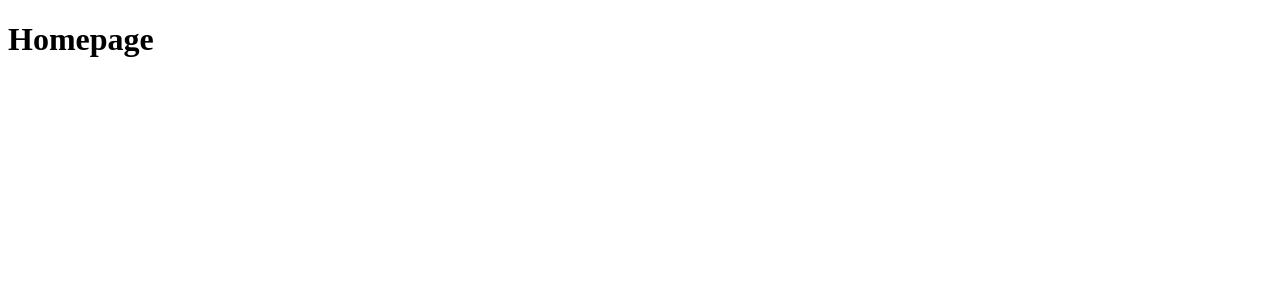
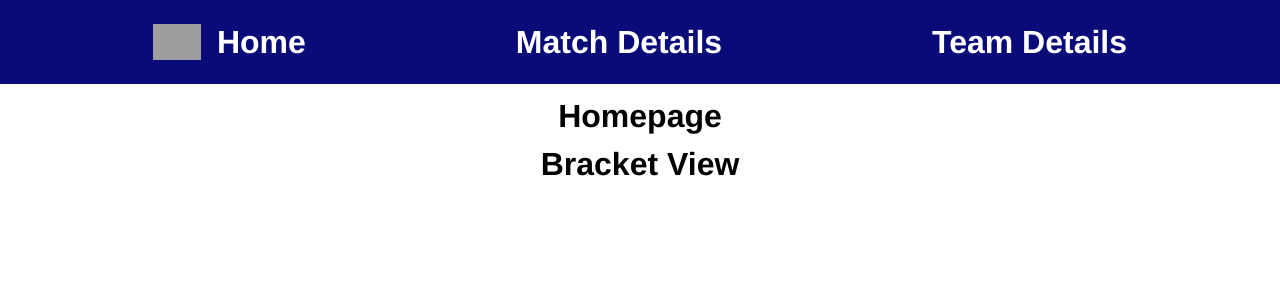
Before and after one commit to niyakopcheva/football-tournament-website, a React (Vite) app: page / in a window 1280 px wide. Shown: the top 300 px of the page. Built offline with nearby package versions, Linux system fonts and the light colour scheme; grey boxes are pictures that could not be loaded.

Commit message:
Created css files, navbar component

```diff
--- /dev/null
+++ b/css/reset.css
@@ -0,0 +1,43 @@
+html, body, div, span, applet, object, iframe,
+h1, h2, h3, h4, h5, h6, p, blockquote, pre,
+a, abbr, acronym, address, big, cite, code,
+del, dfn, em, img, ins, kbd, q, s, samp,
+small, strike, strong, sub, sup, tt, var,
+b, u, i, center,
+dl, dt, dd, ol, ul, li,
+fieldset, form, label, legend,
+table, caption, tbody, tfoot, thead, tr, th, td,
+article, aside, canvas, details, embed,
+figure, figcaption, footer, header, hgroup,
+menu, nav, output, ruby, section, summary,
+time, mark, audio, video {
+	margin: 0;
+	padding: 0;
+	border: 0;
+	font-size: 100%;
+	font: inherit;
+	vertical-align: baseline;
+}
+/* HTML5 display-role reset for older browsers */
+article, aside, details, figcaption, figure,
+footer, header, hgroup, menu, nav, section {
+	display: block;
+}
+body {
+	line-height: 1;
+}
+ol, ul {
+	list-style: none;
+}
+blockquote, q {
+	quotes: none;
+}
+blockquote:before, blockquote:after,
+q:before, q:after {
+	content: '';
+	content: none;
+}
+table {
+	border-collapse: collapse;
+	border-spacing: 0;
+}
--- /dev/null
+++ b/css/styles.css
@@ -0,0 +1,38 @@
+*, body{
+    box-sizing: border-box;
+    font-family: 'Helvetica', sans-serif;
+    text-decoration: none;
+}
+
+h1 {
+    font-size: 2rem;
+    font-weight: 700;
+    margin: 1rem;
+    text-align: center;
+}
+
+.navbar {
+    background-color: rgb(10, 10, 121);
+    padding: 1.5rem 3rem;
+    position: sticky;
+    top: 0;
+}
+
+.navbar>ul{
+    display: flex;
+    justify-content: space-around;
+    font-size: 2rem;
+    font-weight: 700;
+    align-items: center;
+}
+
+.navbar>ul>li>a{
+    display: flex;
+    color: white;
+    gap: 16px;
+    align-items: center;
+}
+
+.navbar>ul>li>a>img{
+    max-width: 3rem;
+}
--- a/src/App.jsx
+++ b/src/App.jsx
@@ -3,6 +3,9 @@
 import Home from './components/Home';
 import MatchDetails from './components/MatchDetails';
 import TeamDetails from './components/TeamDetails';
+
+import '../css/reset.css'
+import '../css/styles.css'
 
 
 function App() {
--- a/src/components/Home.jsx
+++ b/src/components/Home.jsx
@@ -1,7 +1,11 @@
+import Navbar from "./Navbar";
+
 export default function Home() {
     return (
         <>
+            <Navbar/>
             <h1>Homepage</h1>
+            <h1>Bracket View</h1>
         </>
     );
 }
--- a/src/components/MatchDetails.jsx
+++ b/src/components/MatchDetails.jsx
@@ -1,6 +1,9 @@
+import Navbar from "./Navbar";
+
 export default function MatchDetails() {
     return (
         <>
+        <Navbar/>
             <h1>Match Details</h1>
         </>
     );
--- /dev/null
+++ b/src/components/Navbar.jsx
@@ -0,0 +1,21 @@
+export default function Navbar() {
+    return (
+        <>
+            <div className="navbar">
+                <ul>
+                    <li>
+                        <a href="/">
+                        <img src="/icons/futbol-solid.svg" alt="logo"/>
+                        Home</a>
+                        </li>
+                    <li>
+                        <a href="/match">Match Details</a>
+                        </li>
+                    <li>
+                        <a href="/team">Team Details</a>
+                    </li>
+                </ul>
+            </div>
+        </>
+    );
+}
--- a/src/components/TeamDetails.jsx
+++ b/src/components/TeamDetails.jsx
@@ -1,6 +1,9 @@
+import Navbar from "./Navbar";
+
 export default function TeamDetails() {
     return (
         <>
+            <Navbar/>
             <h1>Team Details</h1>
         </>
     );
```
